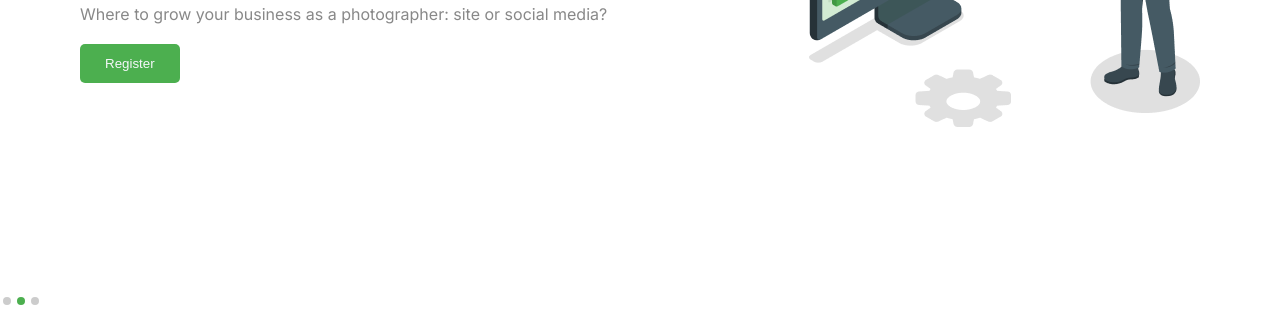
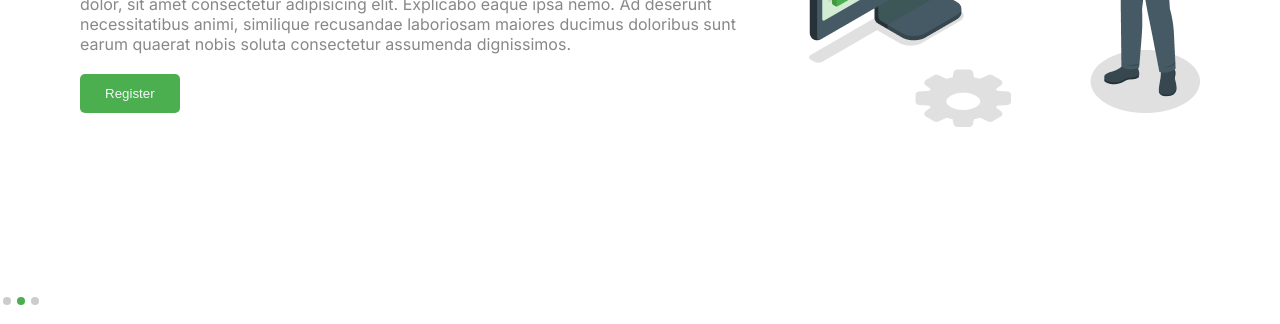
Before and after one commit to Bop205/Netxcent, a plain HTML site: page index.html in a window 1280 px wide. Shown: the part 476-800 px from the top of the page. Drawn offline with Linux system fonts and the light colour scheme.

Commit message:
first-commit

```diff
--- a/index.html
+++ b/index.html
@@ -45,6 +45,7 @@
 
           <p>
             Where to grow your business as a photographer: site or social media?
+            Lorem ipsum dolor, sit amet consectetur adipisicing elit. Explicabo eaque ipsa nemo. Ad deserunt necessitatibus animi, similique recusandae laboriosam maiores ducimus doloribus sunt earum quaerat nobis soluta consectetur assumenda dignissimos.
           </p>
           <button>Register</button>
         </div>
```
